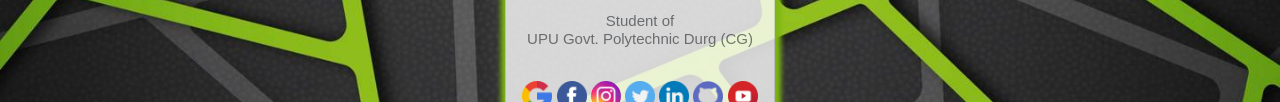
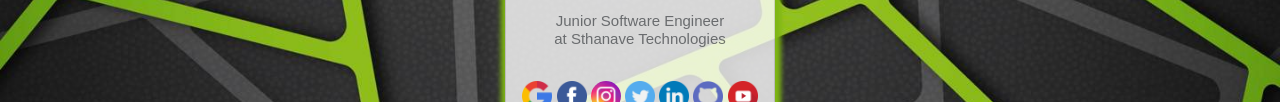
Before and after one commit to Joydeepsetua/Joydeepprofile.github.io, a plain HTML site: page index.htm in a window 1280 px wide. Shown: the part 436-538 px from the top of the page. Drawn offline with nearby package versions, Linux system fonts and the light colour scheme.

Commit message:
Description Change
version 1.1

```diff
--- a/index.htm
+++ b/index.htm
@@ -81,7 +81,7 @@ a
 	<div class="card">
 			<img src="images/09.png">
 			<h1>Joydeep setua</h1>
-			<h3 style="opacity: 60%" > Student of <br> UPU Govt. Polytechnic Durg (CG)</h3>
+			<h3 style="opacity: 60%" > Junior Software Engineer <br> at Sthanave Technologies</h3>
 		<div class="icons">
 			<a href="https://joydeep1012setua.wixsite.com/joydeepsetua" target="_blank">
 				<img src="./images/google.png">
```
